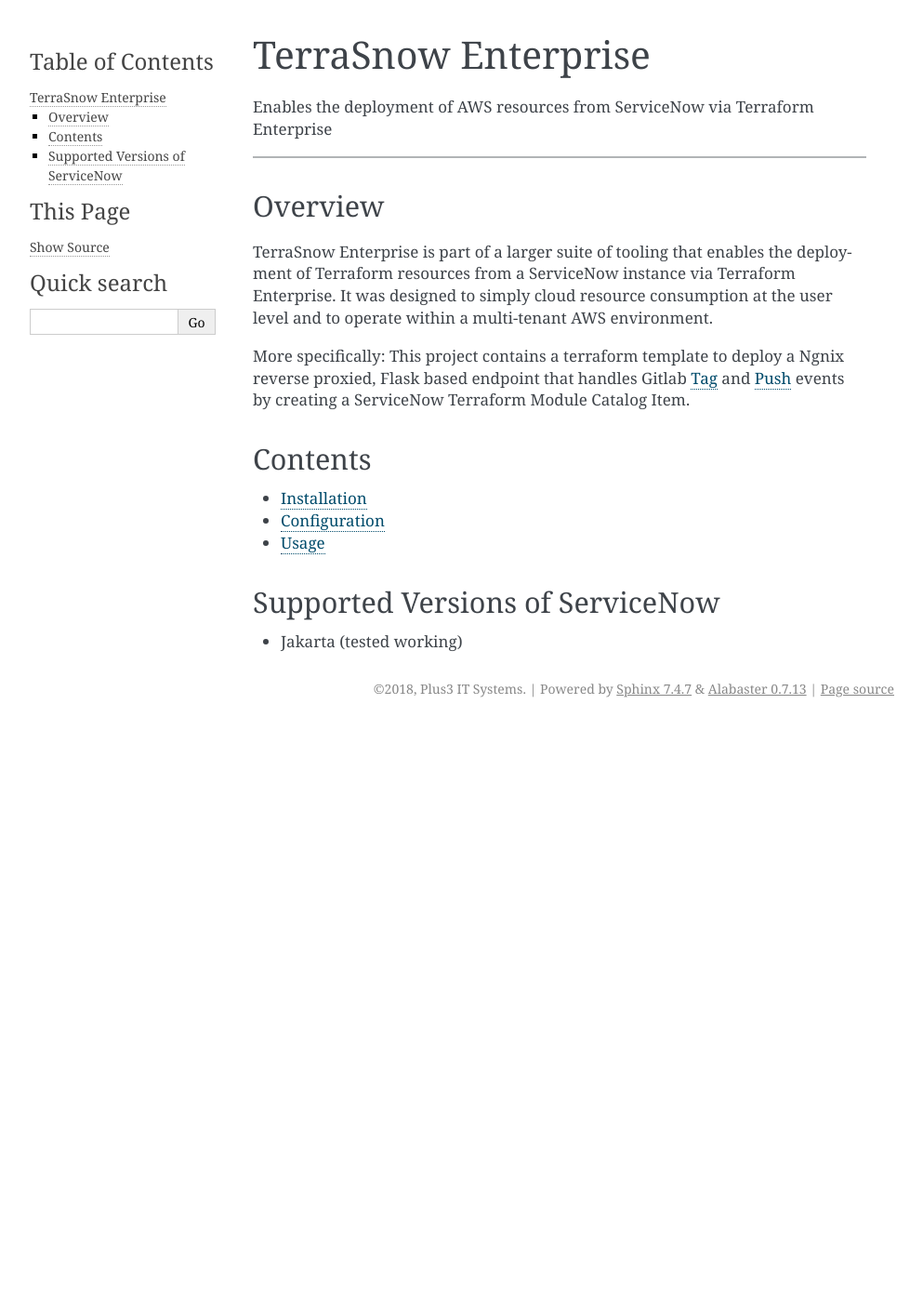
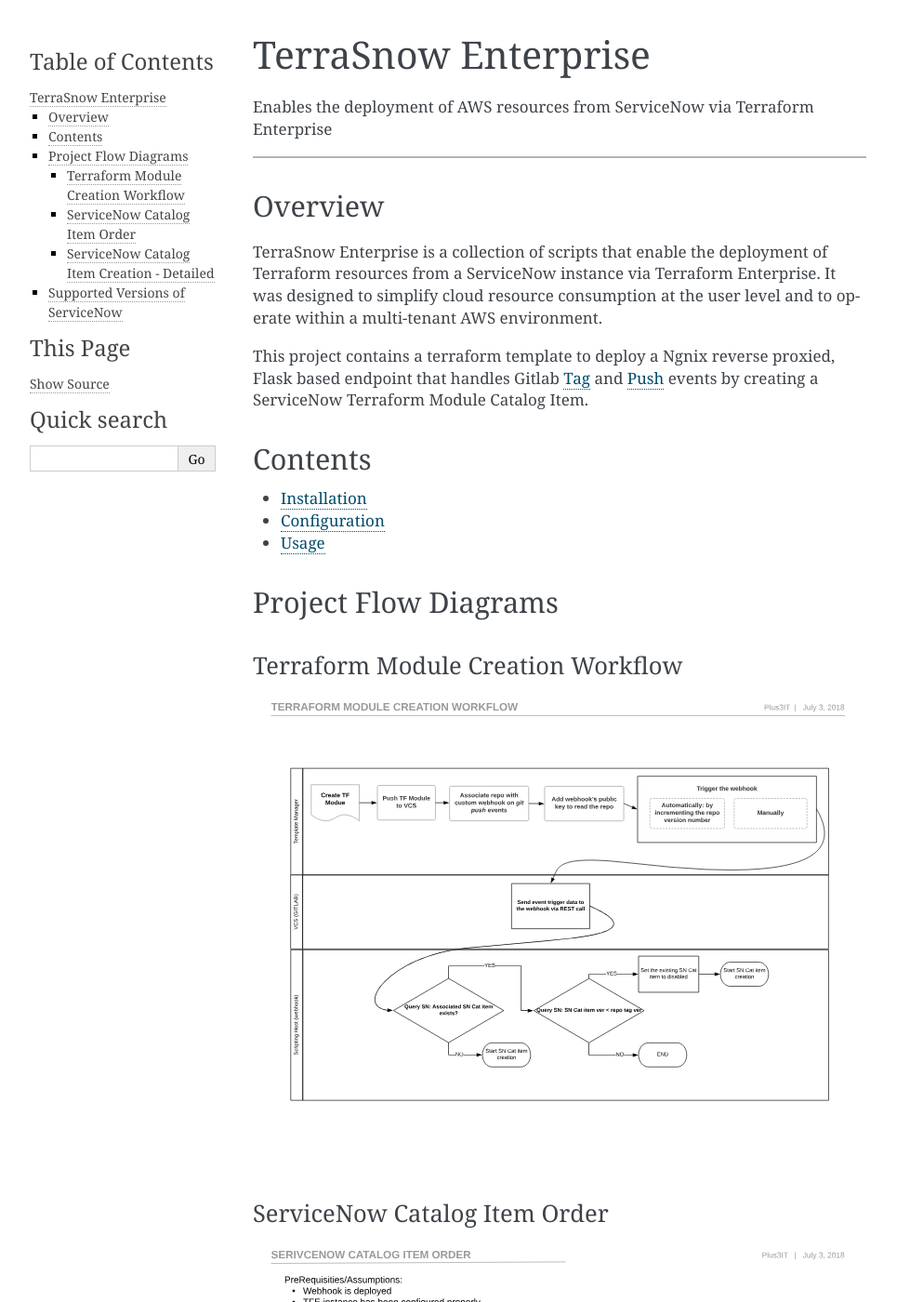
Before and after one commit to userhas404d/terrasnow-enterprise, a Sphinx documentation site: the page built from docs/index.md, in a window 1280 px wide and 1400 px high. Shown: the whole window at 93% size, without its empty margins (148-1141 px from the left). Built offline with Sphinx 7.4.7, drawn with Linux system fonts in a browser that asks for light colours; some of the changed text lies outside the part shown.

Commit message:
add diagrams

```diff
--- a/docs/index.md
+++ b/docs/index.md
@@ -6,9 +6,9 @@
 
 ## Overview
 
-TerraSnow Enterprise is part of a larger suite of tooling that enables the deployment of Terraform resources from a ServiceNow instance via Terraform Enterprise. It was designed to simply cloud resource consumption at the user level and to operate within a multi-tenant AWS environment.
+TerraSnow Enterprise is a collection of scripts that enable the deployment of Terraform resources from a ServiceNow instance via Terraform Enterprise. It was designed to simplify cloud resource consumption at the user level and to operate within a multi-tenant AWS environment.
 
-More specifically: This project contains a terraform template to deploy a Ngnix reverse proxied, Flask based endpoint that handles Gitlab [Tag](https://docs.gitlab.com/ee/user/project/integrations/webhooks.html#tag-events) and [Push](https://docs.gitlab.com/ee/user/project/integrations/webhooks.html#push-events) events by creating a ServiceNow Terraform Module Catalog Item.
+This project contains a terraform template to deploy a Ngnix reverse proxied, Flask based endpoint that handles Gitlab [Tag](https://docs.gitlab.com/ee/user/project/integrations/webhooks.html#tag-events) and [Push](https://docs.gitlab.com/ee/user/project/integrations/webhooks.html#push-events) events by creating a ServiceNow Terraform Module Catalog Item.
 
 ## Contents
 
@@ -19,6 +19,26 @@
     configuration.md
     usage.md
 
+## Project Flow Diagrams
+
+### Terraform Module Creation Workflow
+
+![alt text][module_creation_workflow]
+
+[module_creation_workflow]: images/Terrasnow_Enterprise_Module_Creation_Workflow_diagram.svg "Terrasnow Enterprise module creation workflow diagram"
+
+### ServiceNow Catalog Item Order
+
+![alt text][sn_cat_item_creation]
+
+[sn_cat_item_creation]: images/ServiceNow_Catalog_item_order_diagram.svg "ServiceNow Catalog Item creation diagram"
+
+### ServiceNow Catalog Item Creation - Detailed
+
+![alt text][sn_cat_item_creation_detailed]
+
+[sn_cat_item_creation_detailed]: images/ServiceNow_Catalog_item_creation.svg "ServiceNow Catalog Item creation - detailed diagram"
+
 ## Supported Versions of ServiceNow
 
 *  Jakarta (tested working)
```
Also changed, not shown: docs/images/ServiceNow_Catalog_item_creation.svg (added), docs/images/ServiceNow_Catalog_item_order_diagram.svg (added), docs/images/Terrasnow_Enterprise_Module_Creation_Workflow_diagram.svg (added).
